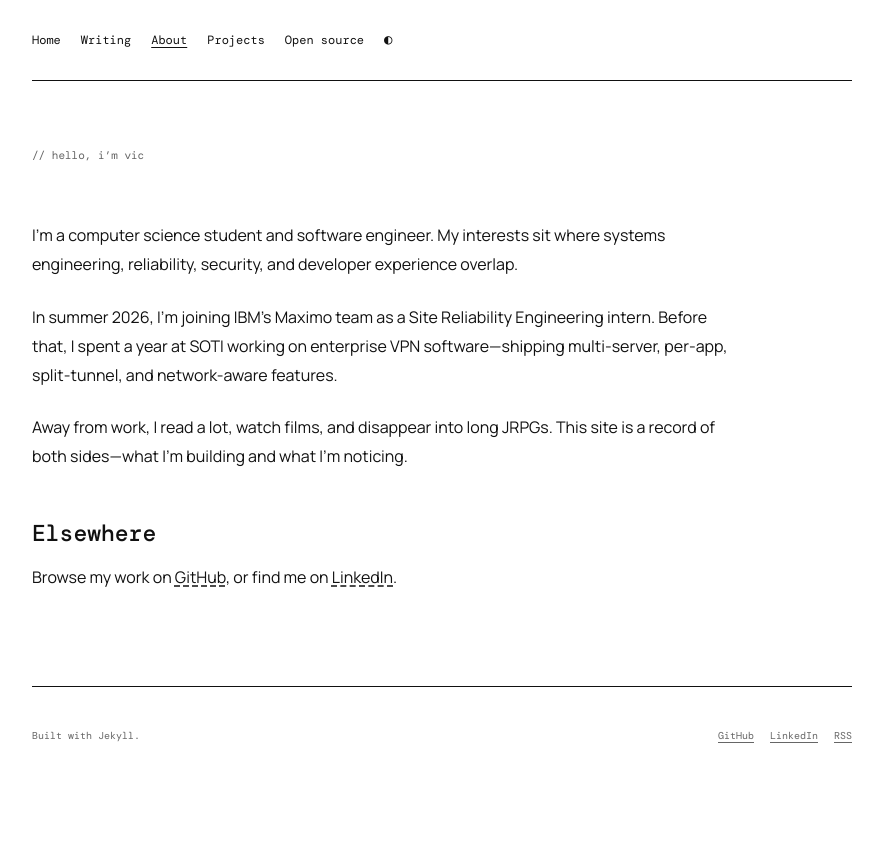
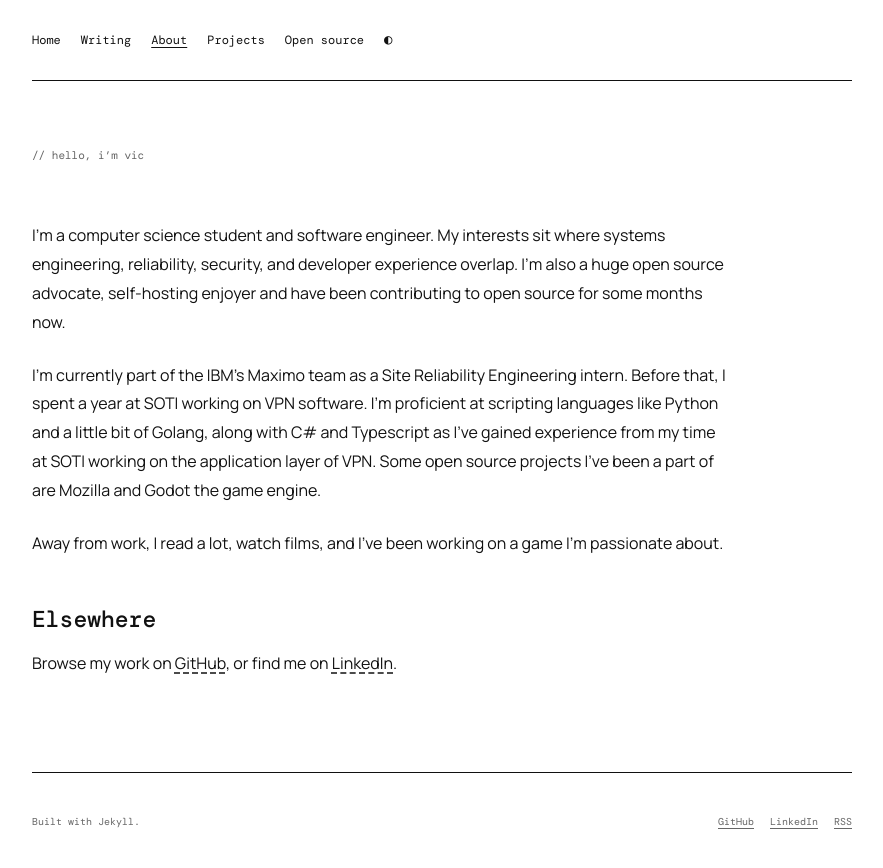
Before and after one commit to vichekaoeun/vichekaoeun.github.io, a Jekyll site: the page built from about.md, in a window 1280 px wide. Shown: the top 868 px of the page, without its empty margins (198-1081 px from the left). Built offline with Jekyll 4.4.1, drawn with Linux system fonts in a browser that asks for light colours.

Commit message:
Update _data/about.yml (via Pages CMS)

```diff
--- a/_data/about.yml
+++ b/_data/about.yml
@@ -1,12 +1,17 @@
 intro: I’m a computer science student and software engineer. My interests sit
   where systems engineering, reliability, security, and developer experience
-  overlap.
-work: In summer 2026, I’m joining IBM’s Maximo team as a Site Reliability
-  Engineering intern. Before that, I spent a year at SOTI working on enterprise
-  VPN software—shipping multi-server, per-app, split-tunnel, and network-aware
-  features.
-personal: Away from work, I read a lot, watch films, and disappear into long
-  JRPGs. This site is a record of both sides—what I’m building and what I’m
-  noticing.
+  overlap. I'm also a huge open source advocate, self-hosting enjoyer and have
+  been contributing to open source for some months now.
+work: >-
+  I’m currently part of the IBM’s Maximo team as a Site Reliability Engineering
+  intern. Before that, I spent a year at SOTI working on VPN software. I'm
+  proficient at scripting languages like Python and a little bit of Golang,
+  along with C# and Typescript as I've gained experience from my time at SOTI
+  working on the application layer of VPN.
+
+  Some open source projects I've been a part of are Mozilla and Godot the game
+  engine.
+personal: Away from work, I read a lot, watch films, and I've been working on a
+  game I'm passionate about.
 github: https://github.com/vichekaoeun
 linkedin: https://www.linkedin.com/in/vichekaoeun/
```
